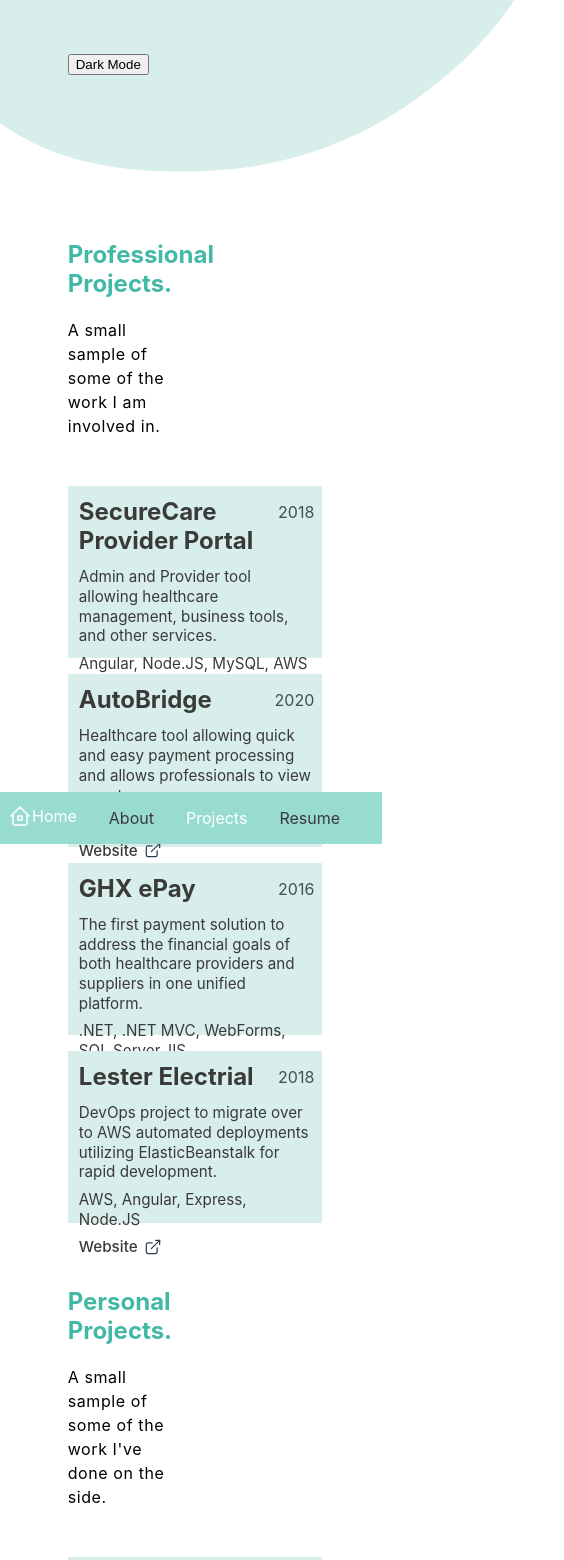
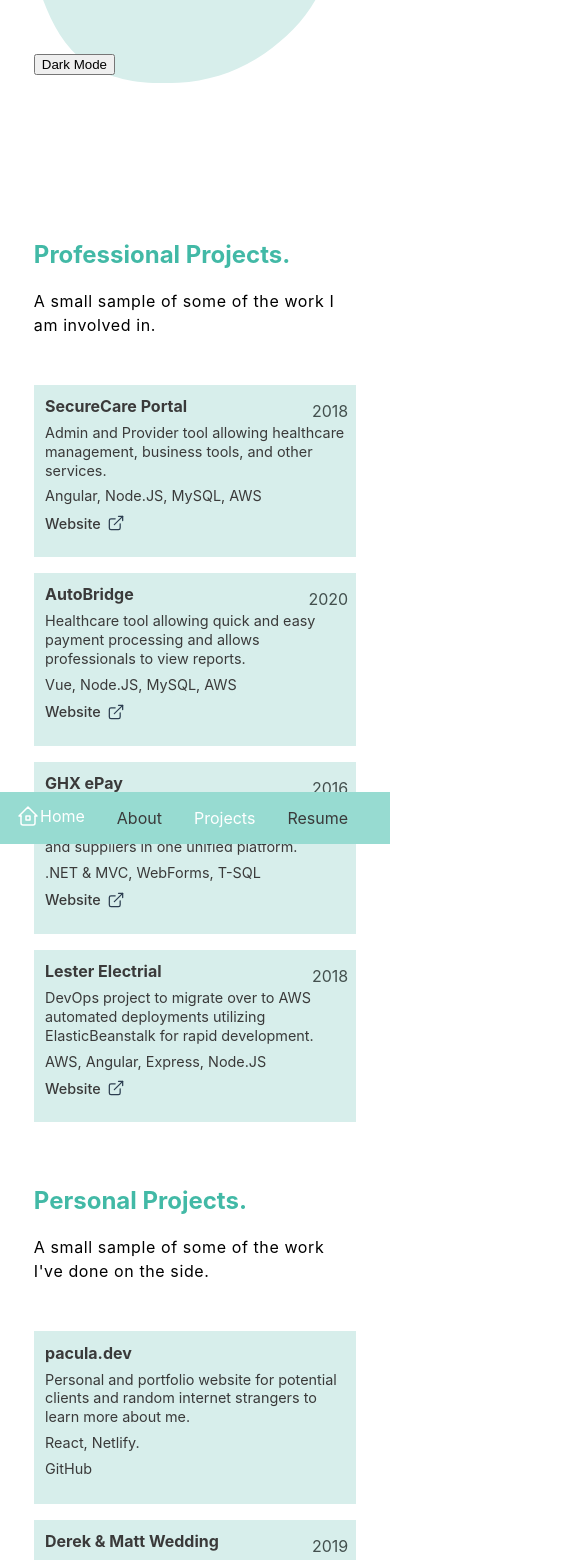
Before and after one commit to dpacula/pacula.dev, a React (Create React App) app: page /projects in a window 390 px wide. Shown: the top 1560 px of the page, 564 px wide, since content can reach past the window. Built offline with nearby package versions, Linux system fonts and the light colour scheme.

Commit message:
Mobile design

```diff
--- a/src/App.js
+++ b/src/App.js
@@ -12,8 +12,8 @@
   return (
   <div>
     <div class="row">
-      <div class="col-lg-2 col-md-2 col-sm-2 col-xs-2"></div>
-      <div class="col-lg-8 col-md-8 col-sm-8 col-xs-8">
+      <div class="col-lg-2 col-md-2 col-sm-1 col-xs-1"></div>
+      <div class="col-lg-8 col-md-8 col-sm-10 col-xs-10">
         <Navigation />
         <main>
           <Switch>
@@ -24,7 +24,7 @@
           </Switch>
         </main>
         </div>
-      <div class="col-lg-2 col-md-2 col-sm-2 col-xs-2"></div>
+      <div class="col-lg-2 col-md-2 col-sm-1 col-xs-1"></div>
     </div>
     <Footer />
     </div>
--- a/src/pages/about.jsx
+++ b/src/pages/about.jsx
@@ -7,7 +7,7 @@
       <Helmet>
         <title>pacula.dev - About</title>
       </Helmet>
-      <div class="col-lg-7 col-md-7 col-xs-7">
+      <div class="col-lg-7 col-md-7 col-sm-12 col-xs-12">
           <div class="box">
             <h2>About Me.</h2>
             <p>I'm Derek Pacula. I am a Full Stack Developer for a small local company called Jelecos.
--- a/src/pages/projects.jsx
+++ b/src/pages/projects.jsx
@@ -7,7 +7,7 @@
     <Helmet>
         <title>pacula.dev - Projects</title>
       </Helmet>
-    <div class="col-lg-6 col-md-6 col-xs-6">
+    <div class="col-lg-6 col-md-6 col-sm-12 col-xs-12">
         <div class="box">
           <h2>Professional Projects.</h2>
           <p>A small sample of some of the work I am involved in.</p>
@@ -17,7 +17,7 @@
       <div class="row">
         <div class="col-lg-6 col-md-6 col-sm-12 col-xs-12">
           <div class="project-box">
-            <h2>SecureCare Provider Portal</h2><label class="year-dev">2018</label>
+            <h2>SecureCare Portal</h2><label class="year-dev">2018</label>
             <p>Admin and Provider tool allowing healthcare management, business tools, and other services.</p>
             <p>Angular, Node.JS, MySQL, AWS</p>
             <p>
@@ -55,7 +55,7 @@
           <div class="project-box">
             <h2>GHX ePay</h2><label class="year-dev">2016</label>
             <p>The first payment solution to address the financial goals of both healthcare providers and suppliers in one unified platform.</p>
-            <p>.NET, .NET MVC, WebForms, SQL Server, IIS</p>
+            <p>.NET & MVC, WebForms, T-SQL</p>
             <p>
               <a href="https://ghx.com/">Website
                 <svg xmlns="http://www.w3.org/2000/svg" class="icon icon-tabler icon-tabler-external-link" width="20" height="20" viewBox="0 0 24 24" stroke-width="1.5" stroke="#2c3e50" fill="none" stroke-linecap="round" stroke-linejoin="round">
@@ -87,7 +87,7 @@
         </div>
       </div>
     </div>
-    <div class="col-lg-6 col-md-6 col-xs-6">
+    <div class="col-lg-6 col-md-6 col-sm-12 col-xs-12">
         <div class="box">
           <h2>Personal Projects.</h2>
           <p>A small sample of some of the work I've done on the side.</p>
@@ -131,7 +131,7 @@
             </p>
           </div>
         </div>
-        <div class="col-lg-6 col-md-6 col-sm-6 col-xs-6">
+        <div class="col-lg-6 col-md-6 col-sm-12 col-xs-12">
           <div class="project-box">
             <h2>SerweWX</h2><label class="year-dev">2019</label>
             <p>Website created to monitor personal weather station. Quick access to poll data from the weather station</p>
--- a/src/pages/resume.jsx
+++ b/src/pages/resume.jsx
@@ -8,12 +8,12 @@
         <title>pacula.dev - Resume</title>
       </Helmet>
     <div class="row">
-      <div class="col-lg-6 col-md-6 col-xs-6">
+      <div class="col-lg-6 col-md-6 col-sm-12 col-xs-12">
           <div class="box"><h1>Let's Talk Resume.</h1></div>
       </div>
     </div>
     <div class="row">
-      <div class="col-lg-7 col-md-7 col-xs-7">
+      <div class="col-lg-7 col-md-7 col-sm-12 col-xs-12">
           <div class="box" >
             <h2>Objective.</h2>
             <p>
--- a/src/styles/main.scss
+++ b/src/styles/main.scss
@@ -101,6 +101,18 @@
       display: block;
       margin: auto;
 
+      @include respond-to('sm') {
+        position: absolute;
+        transform: scale(1.25);
+        z-index: -1;
+        /* top: -350px; */
+        top: -250px;
+        /* left: 20px; */
+        fill: #d7eeeb;
+        display: block;
+        margin: auto;
+      }
+
 
     }
   }
@@ -153,6 +165,11 @@
 
 .main-header {
   height: 20rem;
+
+  @include respond-to('md') {
+    height: 22rem;
+    margin-top: 120px;
+  }
 }
 
 .main-header-img {
@@ -172,9 +189,17 @@
 
 .bottom {
   @include respond-to('md') {
-    margin-top: 320px;
+    clear: both;
+    position: relative;
+    top: 150px;
     h1 {
       font-size: 1.75em;
+    }
+  }
+
+  @include respond-to('sm') {
+    h1 {
+      font-size: 1.45em;
     }
   }
 }
@@ -206,6 +231,11 @@
     li {
       margin: none;
       font-size: 1.1em;
+
+      @include respond-to('sm') {
+          font-size: .9em;
+
+      }
     }
   }
 
@@ -259,6 +289,16 @@
     margin: 0;
     margin-bottom: .5em;
     color: $main;
+
+    @include respond-to('xs') {
+      font-size: .9em;
+    }
+
+    @include respond-to('sm') {
+      font-size: 1em;
+    }
+
+
   }
 
   p {
@@ -266,6 +306,16 @@
     line-height: 1.3;
     color: $main;
     font-size: .95em;
+
+    @include respond-to('xs') {
+      font-size: .85em;
+    }
+
+    @include respond-to('sm') {
+      font-size: .90em;
+    }
+
+
 
     a {
       text-decoration: none;
@@ -301,6 +351,11 @@
   border-right: 3px solid $bg-grey;
   padding: 12px 0px;
   margin: 12px 0px;
+
+  @include respond-to('sm') {
+    border: none;
+    border-bottom: 3px solid $bg-grey;
+  }
 
   h2 {
     margin: 3px;
@@ -435,6 +490,8 @@
       align-items: center;
       display: flex;
       padding: 0;
+      margin-right: .5rem;
+      margin-left: .5rem;
     }
   }
 
```
